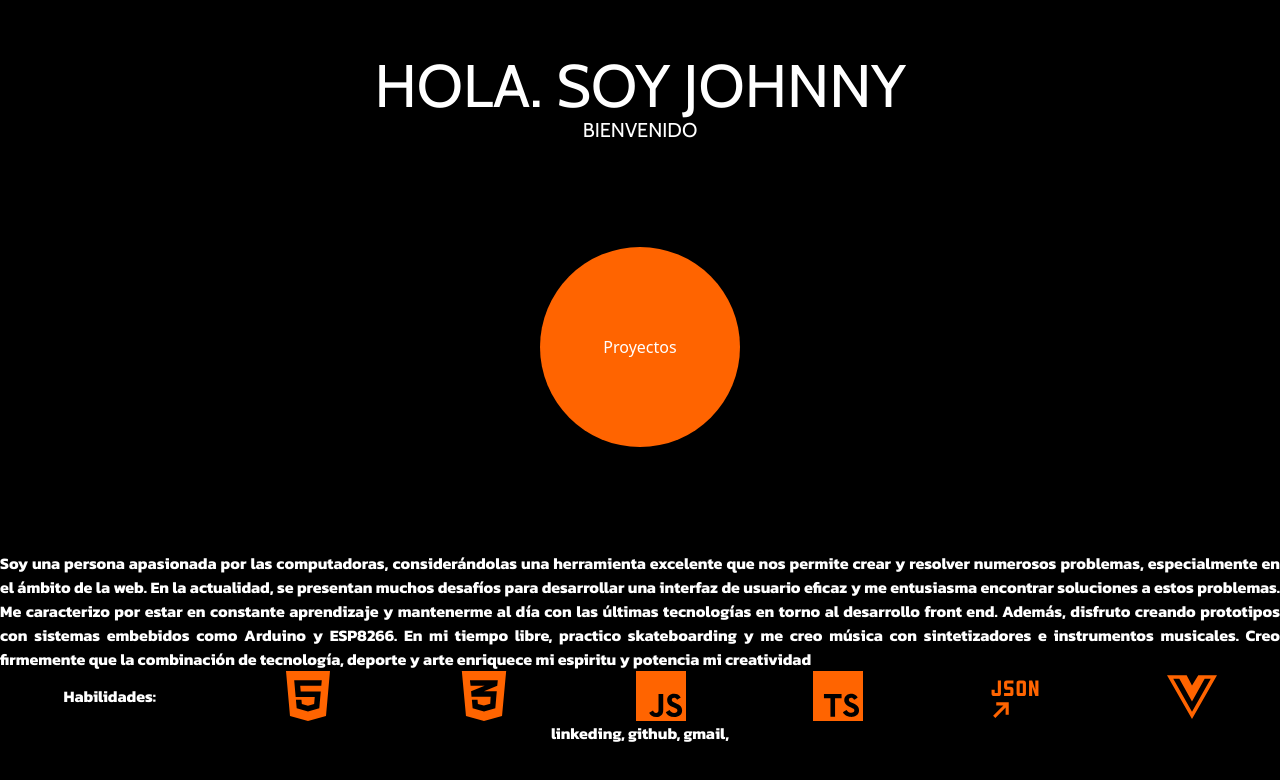
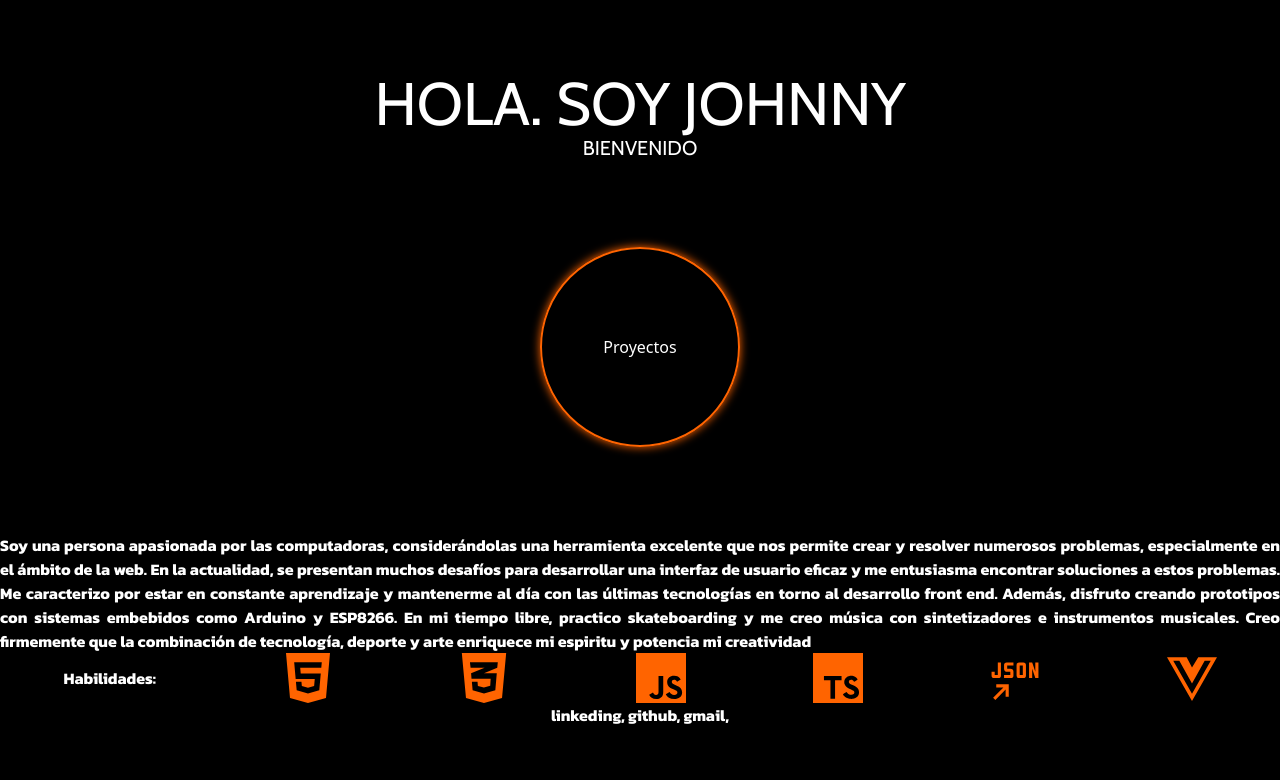
Before and after one commit to Kaziuz/nuxt-portafolio, a Nuxt app: page / in a window 1280 px wide. Shown: the top 780 px of the page. Built offline with nearby package versions, Linux system fonts and the light colour scheme.

Commit message:
add animations to rpoyect button

```diff
--- a/app.vue
+++ b/app.vue
@@ -13,19 +13,28 @@ const closeModal2 = () => {
       <p>hola. Soy johnny</p>
       <p class="text-xl">Bienvenido</p>
     </h5>
-    <article
-      class="min-h-max my-12 flex flex-col items-center justify-center space-y-14 md:flex-row md:space-x-32 md:space-y-0 w-100">
+    <article class="h-56 max-h-64 flex justify-center">
+      <div
+        class="flex flex-col items-center justify-center space-y-14 md:flex-row md:space-x-32 md:space-y-0 w-100">
+
         <button class="circle" @click="modalStatus = true">
           <span class="color-text">
             Proyectos
           </span>
         </button>
-      <!-- <button class="circle">
+      </div>
+    </article>
+    <!-- <article class="bg-red-500 h-56 max-h-64 flex justify-center">
+      <div
+        class="flex flex-col items-center justify-center space-y-14 md:flex-row md:space-x-32 md:space-y-0 w-100">
+
+        <button class="circle" @click="modalStatus = true">
           <span class="color-text">
             Proyectos
           </span>
-      </button> -->
-    </article>
+        </button>
+      </div>
+    </article> -->
     <article class="color-text">
       <p class="subtitle text-justify">
         Soy una persona apasionada por las computadoras, considerándolas una herramienta excelente que nos permite crear y
--- a/assets/css/main.css
+++ b/assets/css/main.css
@@ -8,17 +8,21 @@
   font-family: 'Kanit', sans-serif;
 }
 
-.triangle {
-  width: 200px;
-  height: 200px;
-  background-color: #FFE928;
+.circle {
+  /* width: 200px; */
+  /* height: 200px; */
+  width: 100px;
+  height: 100px;
+  border: 2px solid #FF6400;
+  border-radius: 100%;
+  /* animation values */
+  animation: grow 10s infinite, shadow 10s infinite, colorChange 10s infinite;
+  transition: width .5s ease, height .5s ease, background-color .5s ease;
+  background-color: #FF6400;
 }
 
-.circle {
-  width: 200px;
-  height: 200px;
-  background-color: #FF6400;
-  border-radius: 100%;
+.circle:hover {
+  animation-play-state: paused;
 }
 
 .color-text {
@@ -28,3 +32,22 @@
 .background-color {
   background-color: black;
 }
+
+/* animations */
+@keyframes grow {
+  0% { width: 100px; height: 100px; }
+  50% { width: 200px; height: 200px; }
+  100% { width: 100px; height: 100px; }
+}
+
+@keyframes shadow {
+  0% { box-shadow: 0px 0px 0px #FF6400; }
+  50% { box-shadow: 0px 0px 10px #FF6400; }
+  100% { box-shadow: 0px 0px 0px #FF6400; }
+}
+
+@keyframes colorChange {
+  0% { background-color: #FF6400; }
+  50% { background-color: transparent; }
+  100% { background-color: #FF6400; }
+}
```
Lines whose indentation alone changed are shown as unchanged.
